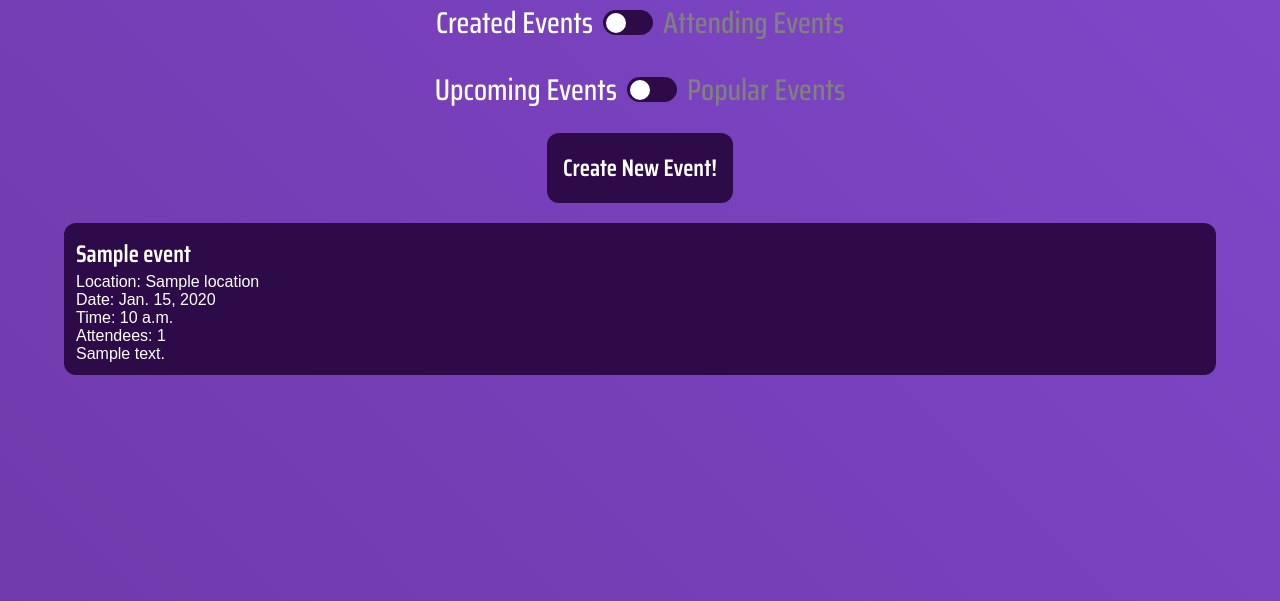
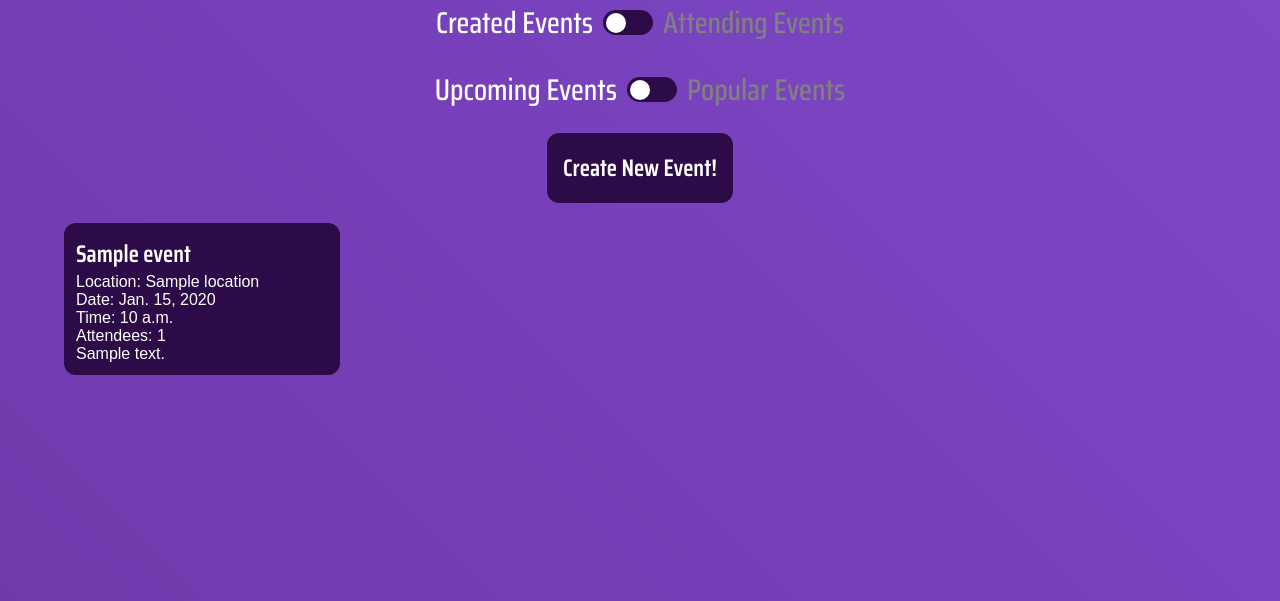
Before and after one commit to robertbrj/glasgowgaffs, a Django app: page /glasgowgaffsapp/myevents/ in a window 1280 px wide. Shown: the part 199-800 px from the top of the page. Run offline with Django 3.2, Linux system fonts and the light colour scheme; a user stored in the database is signed in; tables that the repository leaves empty hold one stand-in row (values such as "Sample post"); some web fonts are replaced.

Commit message:
minor revisions
Modified myevents.css to have more responsive event card layout

Modified create.html changed order of event description

```diff
--- a/static/styles/myevents.css
+++ b/static/styles/myevents.css
@@ -92,10 +92,8 @@
 
 .event_grid {
     display: grid;
-    grid-template-columns: repeat(auto-fit, minmax(250px, 1fr));
+    grid-template-columns: repeat(4, 1fr);
     gap: 1rem;
-    align-items: stretch;
-    width: 100%;
 
 }
 
```
Also changed, not shown: templates/glasgowgaffsapp/create.html (+4 -3 lines).
